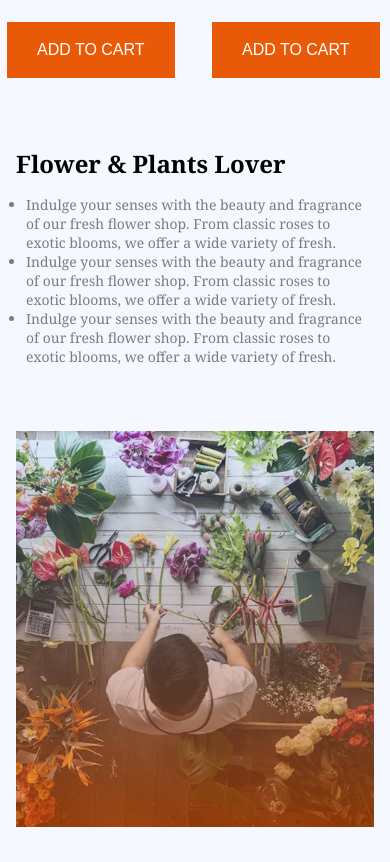
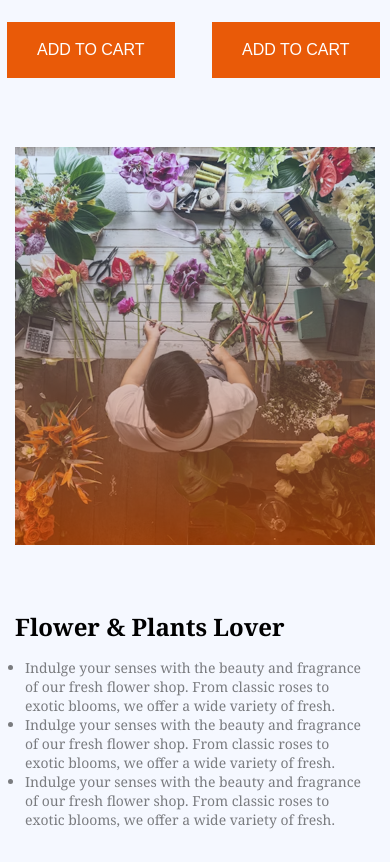
Before and after one commit to nafi0123/Assignment_02_Responsive_Flowers, a plain HTML site: page index.html in a window 390 px wide. Shown: the part 2141-3003 px from the top of the page. Drawn offline with Linux system fonts and the light colour scheme.

Commit message:
fix the some isses

```diff
--- a/index.html
+++ b/index.html
@@ -62,7 +62,7 @@
     </header>
 
     <main>
-      <section class="card-section">
+      <section class="card-section width">
         <div class="cards-container">
           <div class="cards-title-des">
             <h3 class="cards-title">
@@ -160,7 +160,7 @@
         </div>
       </section>
 
-      <section class="Flower-Plants-Lover">
+      <section class="Flower-Plants-Lover width">
         <div class="Flower-Plants-Lover-container">
           <div class="images-container">
             <div class="img1">
--- a/styles/style.css
+++ b/styles/style.css
@@ -39,10 +39,16 @@ body{
   padding: 19px 75px;
 }
 
-main{
+main {
   max-width: 1140px;
   margin: 0 auto;
 }
+
+.width{
+  max-width: 1140px;
+  margin: 0 auto;
+}
+
 .text-primary{
   text-align: center;
 }
@@ -138,7 +144,7 @@ main{
 .cards{
   display: grid;
   grid-template-columns: repeat(4,1fr);
-  gap: 30px;
+  gap: 10px;
 
   margin-top: 49px;
   margin-bottom: 200px;
@@ -174,7 +180,7 @@ main{
 
 .images-container{
   position: relative;
-   max-width: 540px;
+   width: 540px;
 
 }
 
@@ -200,7 +206,7 @@ main{
 }
 
 .Flower-Plants-Lover--{
-  max-width: 540px;
+  width: 540px;
 }
 
 .Flower-Plants-Lover-title{
@@ -230,8 +236,7 @@ main{
     display: none;
   }
 
-  .banner-container,
-  .Flower-Plants-Lover-container{
+  .banner-container{
     flex-direction: column-reverse;
 
   }
@@ -276,6 +281,10 @@ main{
     padding: 19px 30px;
   }
 
+  .Flower-Plants-Lover-container{
+    flex-direction: column;
+  }
+
   .Flower-Plants-Lover-title{
     font-size: 1.5rem;
     margin-bottom: 10px;
@@ -284,4 +293,10 @@ main{
   .Flower-Plants-Lover-lists{
     font-size: 0.87rem;
   }
+  .images-container{
+    width: 360px;
+  }
+  .Flower-Plants-Lover--{
+    width: 360px;
+  }
 }
```
